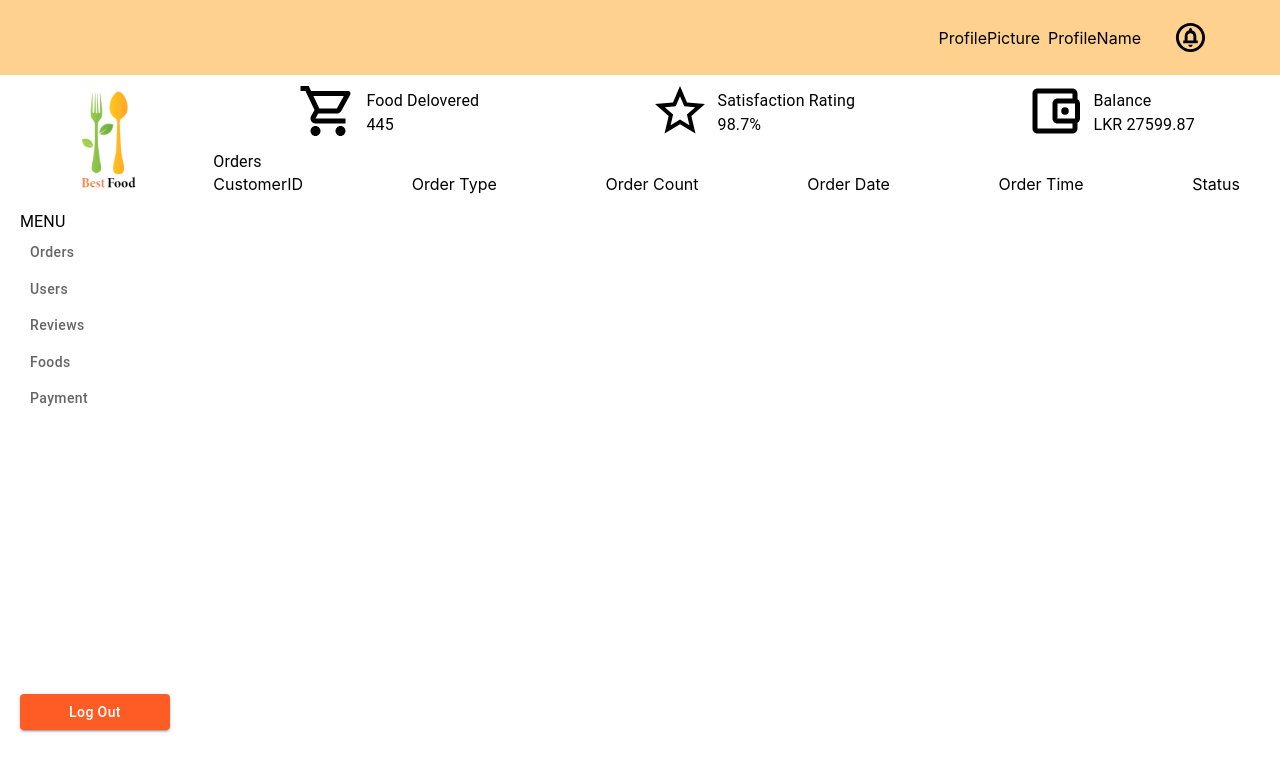
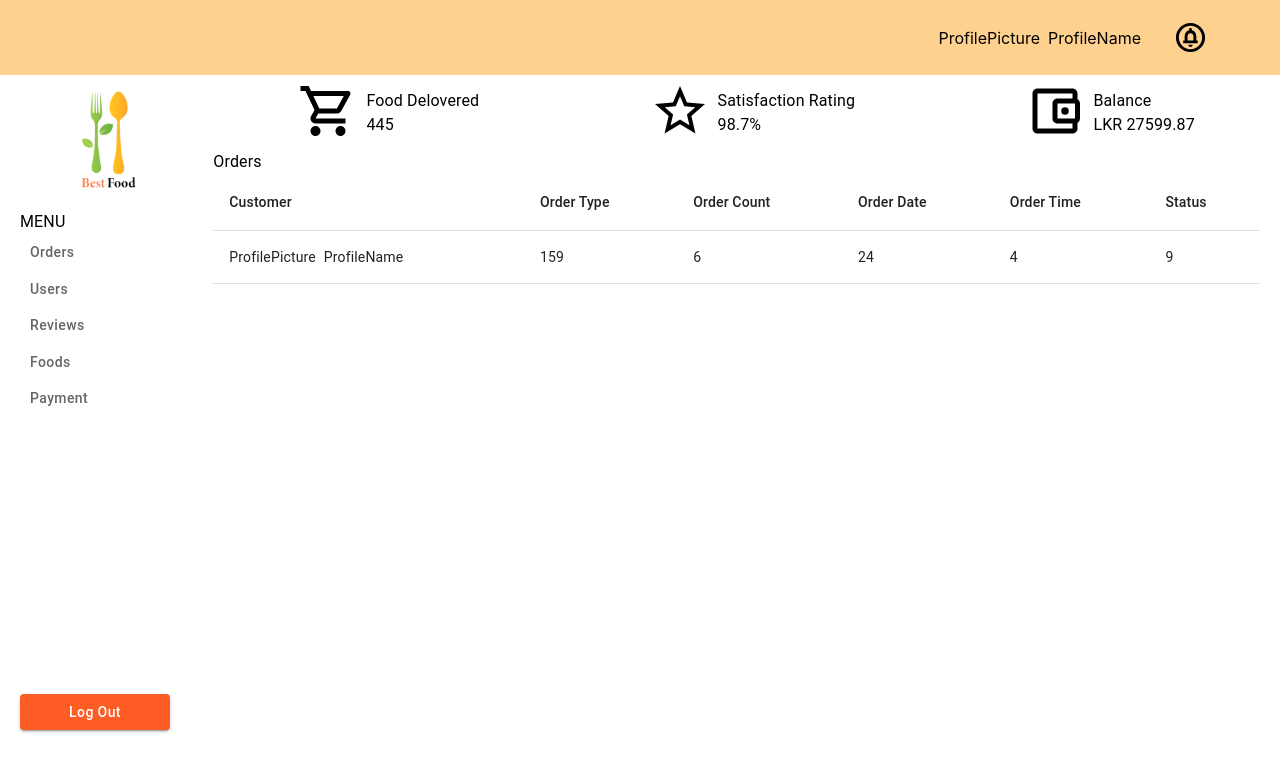
Before and after one commit to shakuvi/final-project-web-frontend, a React (Create React App) app: page /orders in a window 1280 px wide. Shown: the top 772 px of the page. Built offline with nearby package versions, Linux system fonts and the light colour scheme.

Commit message:
Table layout crerted in foodlayout and order layout

```diff
--- a/src/layouts/Food/FoodLayout.js
+++ b/src/layouts/Food/FoodLayout.js
@@ -1,5 +1,12 @@
 import React from "react";
+import { Typography } from "@mui/material";
+import FoodTable from "./FoodTable";
 
 export default function FoodLayout() {
-  return <div>FoodLayout</div>;
+  return (
+    <div style={{ textAlign: "left", paddingRight: "20px" }}>
+      <Typography>Food Order</Typography>
+      <FoodTable />
+    </div>
+  );
 }
--- /dev/null
+++ b/src/layouts/Food/FoodTable.js
@@ -0,0 +1,49 @@
+import React from "react";
+import Table from "@mui/material/Table";
+import TableBody from "@mui/material/TableBody";
+import TableCell from "@mui/material/TableCell";
+import TableContainer from "@mui/material/TableContainer";
+import TableHead from "@mui/material/TableHead";
+import TableRow from "@mui/material/TableRow";
+import Profile from "../common/TopNavBar/Profile";
+
+const createData = (cusromer, type, count, date, time, status) => {
+  return { cusromer, type, count, date, time, status };
+};
+
+const rows = [createData(<Profile />, 159, 6.0, 24, 4.0, 9)];
+
+export default function FoodTable() {
+  return (
+    <div>
+      <TableContainer>
+        <Table sx={{ minWidth: 650 }} aria-label="caption table">
+          <TableHead>
+            <TableRow>
+              <TableCell>Customer</TableCell>
+              <TableCell align="left">Order Type</TableCell>
+              <TableCell align="left">Order Count</TableCell>
+              <TableCell align="left">Order Date</TableCell>
+              <TableCell align="left">Order Time</TableCell>
+              <TableCell align="left">Status</TableCell>
+            </TableRow>
+          </TableHead>
+          <TableBody>
+            {rows.map((row) => (
+              <TableRow key={row.name}>
+                <TableCell component="th" scope="row">
+                  {row.cusromer}
+                </TableCell>
+                <TableCell align="left">{row.type}</TableCell>
+                <TableCell align="left">{row.count}</TableCell>
+                <TableCell align="left">{row.date}</TableCell>
+                <TableCell align="left">{row.time}</TableCell>
+                <TableCell align="left">{row.status}</TableCell>
+              </TableRow>
+            ))}
+          </TableBody>
+        </Table>
+      </TableContainer>
+    </div>
+  );
+}
--- a/src/layouts/Order/FoodOrders.js
+++ b/src/layouts/Order/FoodOrders.js
@@ -1,30 +1,12 @@
 import { Typography } from "@mui/material";
-import Grid2 from "@mui/material/Unstable_Grid2/Grid2";
 import React from "react";
-
-const ordercolname = [
-  "CustomerID",
-  "Order Type",
-  "Order Count",
-  "Order Date",
-  "Order Time",
-  "Status",
-];
+import OrderTable from "./OrderTable";
 
 export default function FoodOrders() {
   return (
-    <div style={{ textAlign: "left" }}>
+    <div style={{ textAlign: "left", paddingRight: "20px" }}>
       <Typography>Orders</Typography>
-      <Grid2 container justifyContent="space-between" pr={5}>
-        {ordercolname.map((val, key) => {
-          return (
-            <Grid2 key={key} items>
-              {val}
-            </Grid2>
-          );
-        })}
-      </Grid2>
-      <Grid2 container justifyContent="space-between" pr={5}></Grid2>
+      <OrderTable />
     </div>
   );
 }
--- /dev/null
+++ b/src/layouts/Order/OrderTable.js
@@ -0,0 +1,49 @@
+import React from "react";
+import Table from "@mui/material/Table";
+import TableBody from "@mui/material/TableBody";
+import TableCell from "@mui/material/TableCell";
+import TableContainer from "@mui/material/TableContainer";
+import TableHead from "@mui/material/TableHead";
+import TableRow from "@mui/material/TableRow";
+import Profile from "../common/TopNavBar/Profile";
+
+const createData = (cusromer, type, count, date, time, status) => {
+  return { cusromer, type, count, date, time, status };
+};
+
+const rows = [createData(<Profile />, 159, 6.0, 24, 4.0, 9)];
+
+export default function OrderTable() {
+  return (
+    <div>
+      <TableContainer>
+        <Table sx={{ minWidth: 650 }} aria-label="caption table">
+          <TableHead>
+            <TableRow>
+              <TableCell>Customer</TableCell>
+              <TableCell align="left">Order Type</TableCell>
+              <TableCell align="left">Order Count</TableCell>
+              <TableCell align="left">Order Date</TableCell>
+              <TableCell align="left">Order Time</TableCell>
+              <TableCell align="left">Status</TableCell>
+            </TableRow>
+          </TableHead>
+          <TableBody>
+            {rows.map((row) => (
+              <TableRow key={row.name}>
+                <TableCell component="th" scope="row">
+                  {row.cusromer}
+                </TableCell>
+                <TableCell align="left">{row.type}</TableCell>
+                <TableCell align="left">{row.count}</TableCell>
+                <TableCell align="left">{row.date}</TableCell>
+                <TableCell align="left">{row.time}</TableCell>
+                <TableCell align="left">{row.status}</TableCell>
+              </TableRow>
+            ))}
+          </TableBody>
+        </Table>
+      </TableContainer>
+    </div>
+  );
+}
```
